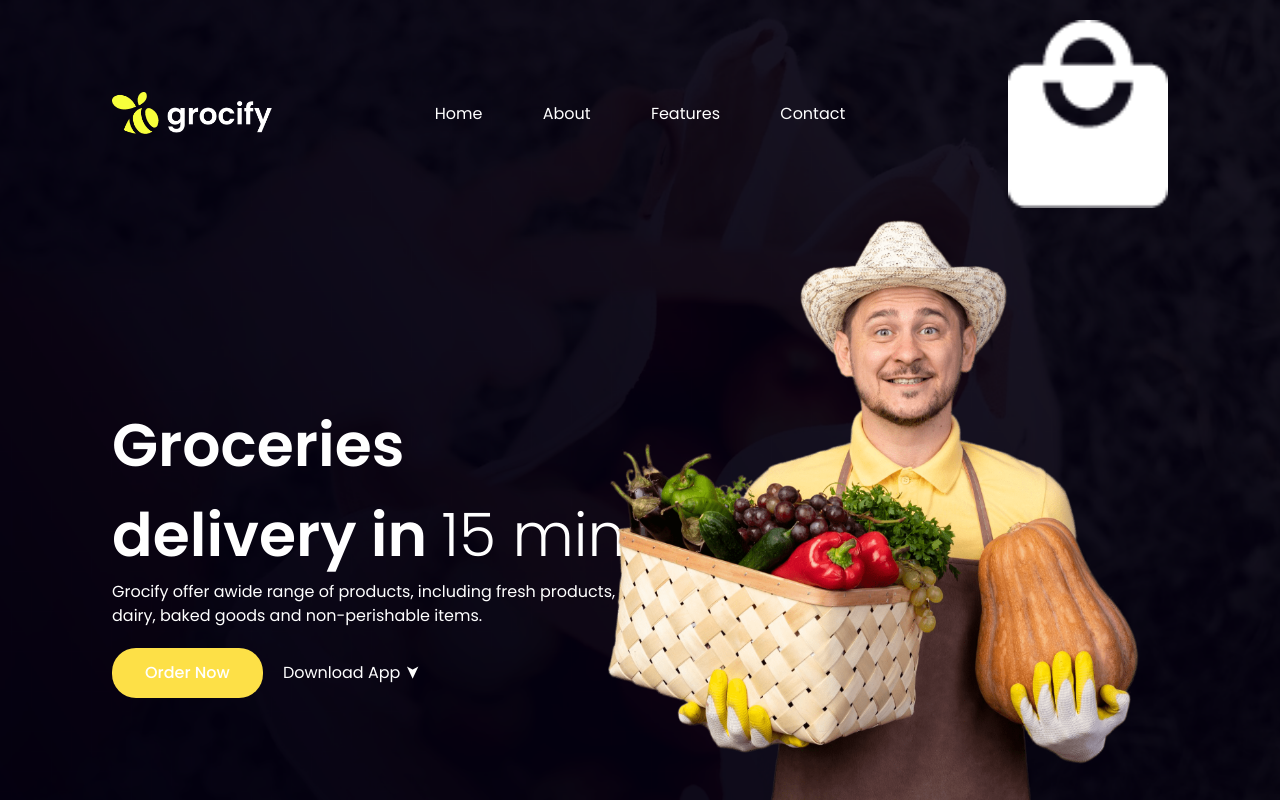
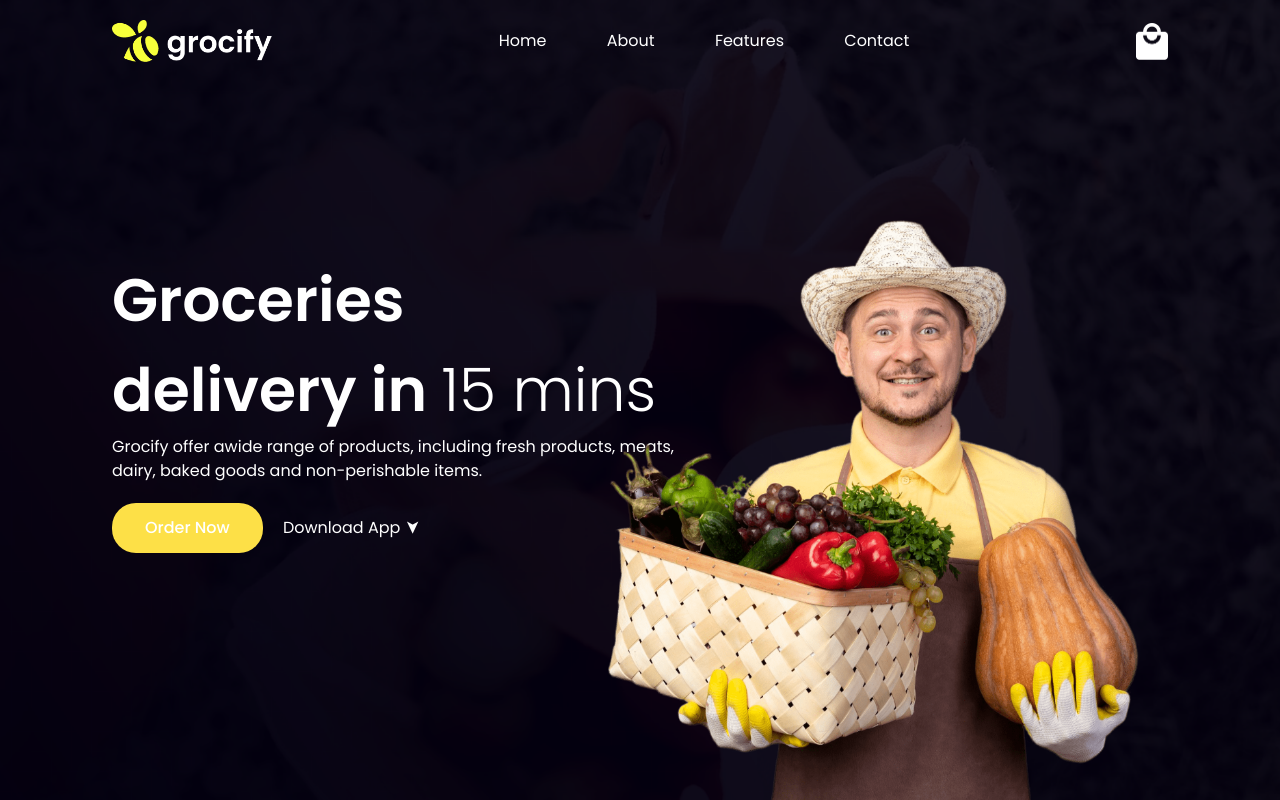
Before and after one commit to SamRizk194/Tailwind-Page, a plain HTML site: page index.html in a window 1280 px wide. Drawn offline with nearby package versions, Linux system fonts and the light colour scheme.

Commit message:
reduce the width of cart img

```diff
--- a/index.html
+++ b/index.html
@@ -33,7 +33,7 @@
             <a href="#" class="no-underline text-white px-2">Contact</a>
           </li>
         </ul>
-        <img src="./images/cart.png" class="w-40 cursor-pointer" alt="cart" />
+        <img src="./images/cart.png" class="w-8 cursor-pointer" alt="cart" />
       </nav>
 
       <div class="text-white mt-48 max-w-xl">
```
